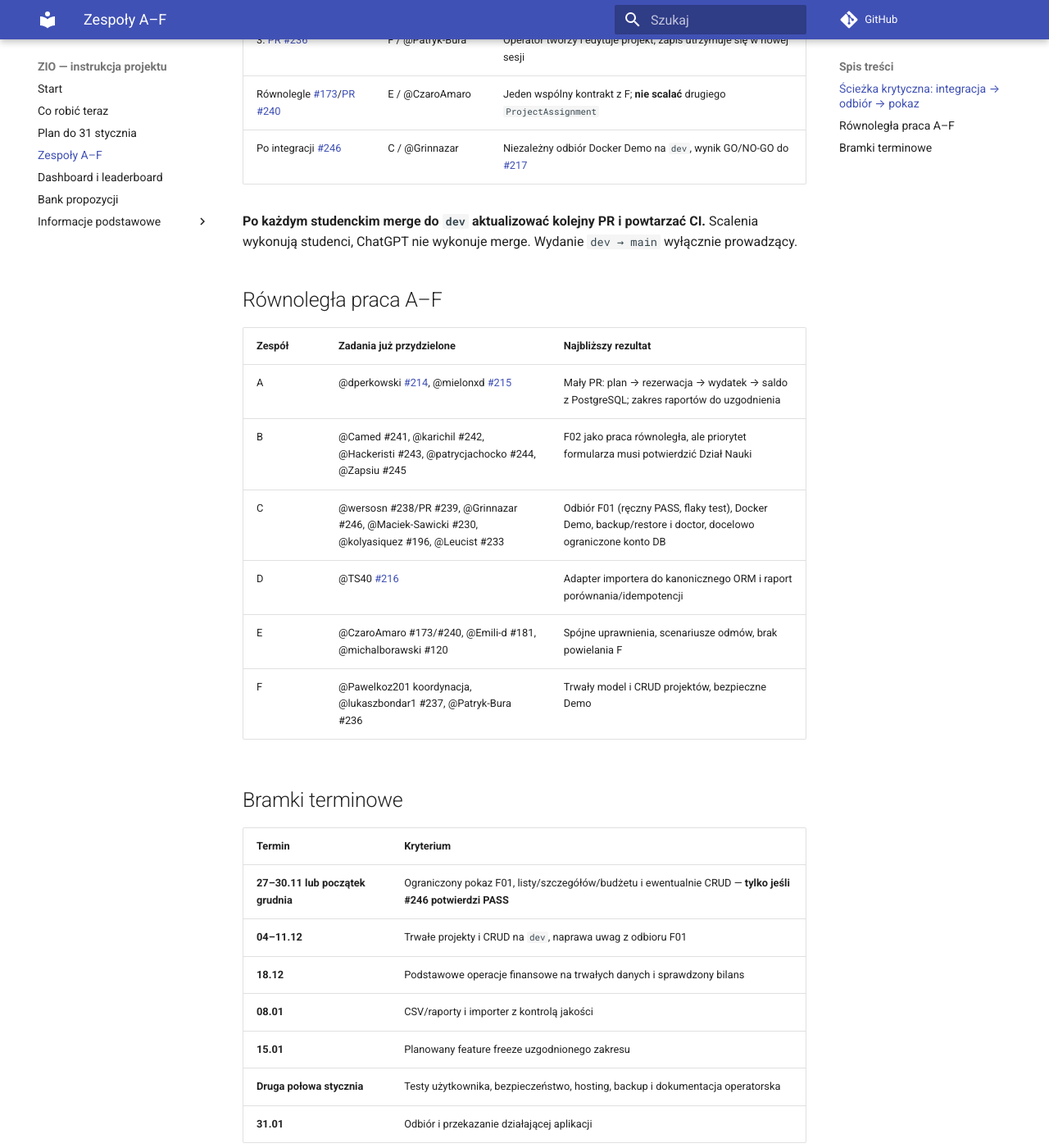
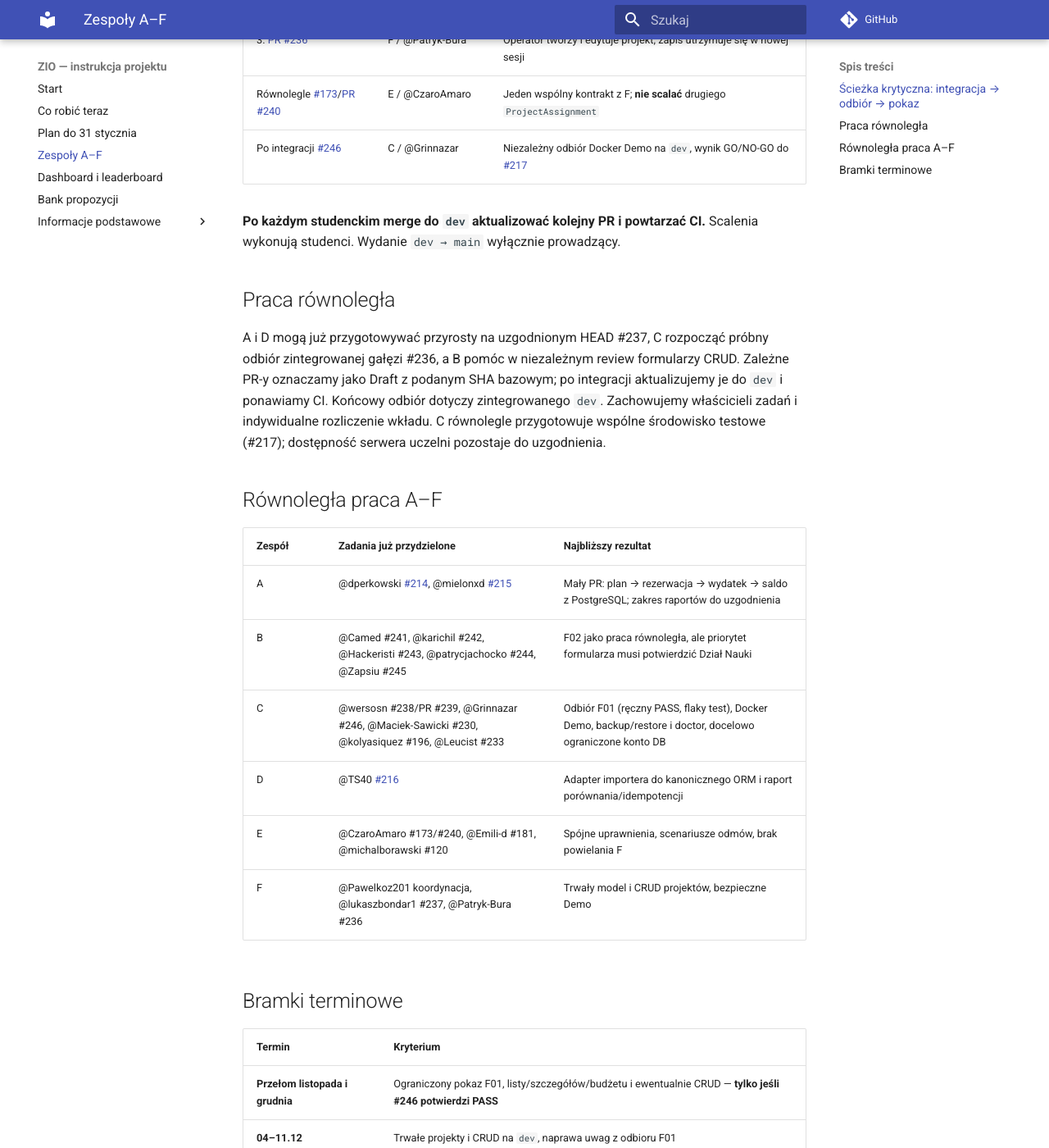
Before and after one commit to zio-wi-pb-mc/pb-science-office-manual, an MkDocs documentation site: the page built from manual/21-roadmap-3-tygodnie.md, in a window 1280 px wide and 1400 px high, scrolled down 540 px. Shown: the whole window at 82% size. Built offline with MkDocs 1.6.1 and Material for MkDocs 9.7.7, drawn with Linux system fonts in a browser that asks for light colours; comment, search, counter and statistics services are not loaded.

Commit message:
docs: clarify parallel work and shared test environment

```diff
--- a/manual/21-roadmap-3-tygodnie.md
+++ b/manual/21-roadmap-3-tygodnie.md
@@ -14,7 +14,11 @@
 | Równolegle [#173](https://github.com/zio-wi-pb-mc/pb-science-office/issues/173)/[PR #240](https://github.com/zio-wi-pb-mc/pb-science-office/pull/240) | E / @CzaroAmaro | Jeden wspólny kontrakt z F; **nie scalać** drugiego `ProjectAssignment` |
 | Po integracji [#246](https://github.com/zio-wi-pb-mc/pb-science-office/issues/246) | C / @Grinnazar | Niezależny odbiór Docker Demo na `dev`, wynik GO/NO-GO do [#217](https://github.com/zio-wi-pb-mc/pb-science-office/issues/217) |
 
-**Po każdym studenckim merge do `dev` aktualizować kolejny PR i powtarzać CI.** Scalenia wykonują studenci, ChatGPT nie wykonuje merge. Wydanie `dev → main` wyłącznie prowadzący.
+**Po każdym studenckim merge do `dev` aktualizować kolejny PR i powtarzać CI.** Scalenia wykonują studenci. Wydanie `dev → main` wyłącznie prowadzący.
+
+## Praca równoległa
+
+A i D mogą już przygotowywać przyrosty na uzgodnionym HEAD #237, C rozpocząć próbny odbiór zintegrowanej gałęzi #236, a B pomóc w niezależnym review formularzy CRUD. Zależne PR-y oznaczamy jako Draft z podanym SHA bazowym; po integracji aktualizujemy je do `dev` i ponawiamy CI. Końcowy odbiór dotyczy zintegrowanego `dev`. Zachowujemy właścicieli zadań i indywidualne rozliczenie wkładu. C równolegle przygotowuje wspólne środowisko testowe (#217); dostępność serwera uczelni pozostaje do uzgodnienia.
 
 ## Równoległa praca A–F
 
@@ -31,7 +35,7 @@
 
 | Termin | Kryterium |
 |---|---|
-| **27–30.11 lub początek grudnia** | Ograniczony pokaz F01, listy/szczegółów/budżetu i ewentualnie CRUD — **tylko jeśli #246 potwierdzi PASS** |
+| **Przełom listopada i grudnia** | Ograniczony pokaz F01, listy/szczegółów/budżetu i ewentualnie CRUD — **tylko jeśli #246 potwierdzi PASS** |
 | **04–11.12** | Trwałe projekty i CRUD na `dev`, naprawa uwag z odbioru F01 |
 | **18.12** | Podstawowe operacje finansowe na trwałych danych i sprawdzony bilans |
 | **08.01** | CSV/raporty i importer z kontrolą jakości |
```
